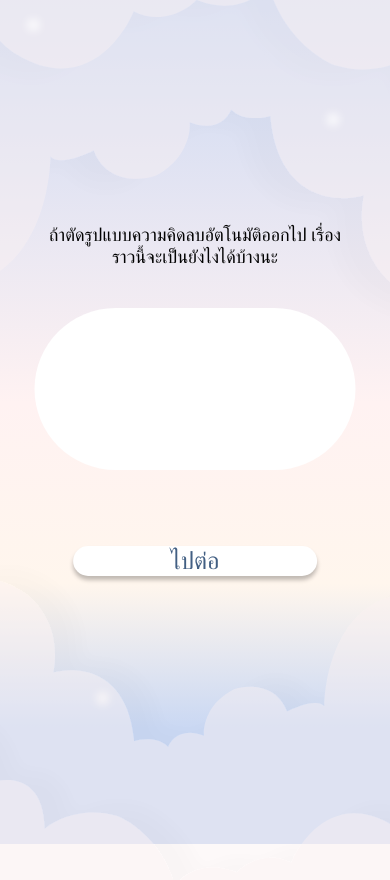
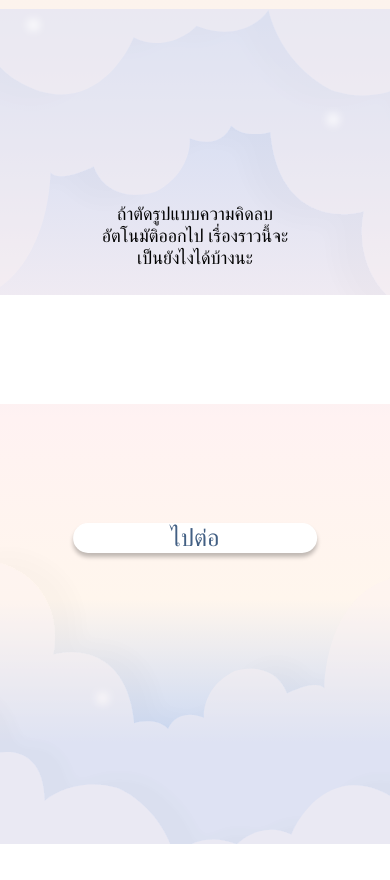
Before and after one commit to ChuoseDev/webapp, a React (Create React App) app in the folder frontend/: page /scene12 in a window 390 px wide. Shown: the top 880 px of the page. After the commit the page ends 844 px from the top, so only its background shows below. Built offline with nearby package versions, Linux system fonts and the light colour scheme.

Commit message:
Responsive for scene 12, 14, 16, analyse (#43)
Co-authored-by: Suppanat Poo-im <suppanat.pm@gmail.com>
Co-authored-by: grniss <69999855+grniss@users.noreply.github.com>

```diff
--- a/frontend/src/views/scene12/scene12.js
+++ b/frontend/src/views/scene12/scene12.js
@@ -1,7 +1,9 @@
 import { useNavigate } from 'react-router'
 import { useEffect, useState } from 'react'
 import Star from 'components/star/star'
-import { SCENE12_SHIFT_TIME } from 'utils/constant'
+import { scaleHeight, scaleWidth, SCENE12_SHIFT_TIME } from 'utils/constant'
+import BottomCloud from 'components/bottomCloud/bottomCloud'
+import TopCloud from 'components/topCloud/topCloud'
 
 const Scene12 = () => {
   const [scene, setScene] = useState(1)
@@ -328,23 +330,25 @@ const Scene12 = () => {
     setScene(0)
     setPhase(phase)
   }
-
   const containerStyle = (scene) => {
     return {
-      position: 'relative',
+      position: 'absolute',
+      // left: 0,
+      // top: 0,
+      textAlign: 'left',
+      margin: 0,
+      width: '100%',
+      height: '100%',
       overflow: 'hidden',
-      left: 0,
-      top: 0,
-      textAlign: 'center',
-      margin: 0,
     }
   }
 
   const backgroundStyles = (scene) => {
     return {
-      position: 'relative',
-      left: 0,
-      top: -30,
+      position: 'absolute',
+      width: '100%',
+      height: '100%',
+      objectFit: 'cover',
     }
   }
 
@@ -372,6 +376,8 @@ const Scene12 = () => {
         />
       )}
       <Star />
+      <BottomCloud />
+      <TopCloud />
       {scene !== 9 && scene !== 10 && (
         <div
           style={{
@@ -381,7 +387,7 @@ const Scene12 = () => {
             left: '50%',
             transform: 'translate(-50%, -50%)',
             'font-size': '18px',
-            width: '80%',
+            textAlign: 'center',
           }}
         >
           {message}
@@ -409,8 +415,8 @@ const Scene12 = () => {
             top: '35%',
             left: '50%',
             transform: 'translate(-50%, 0%)',
-            width: 317,
-            height: 160,
+            width: 317 * scaleWidth(),
+            height: 150 * scaleHeight(),
           }}
           value={story}
           onChange={(e) => {
--- a/frontend/src/views/scene14/scene14.js
+++ b/frontend/src/views/scene14/scene14.js
@@ -1,4 +1,5 @@
 import MiddleCloud from 'components/middleCloud/middleCloud'
+import BottomCloud from 'components/bottomCloud/bottomCloud'
 import Star from 'components/star/star'
 import { useEffect, useState } from 'react'
 import { useNavigate } from 'react-router'
@@ -11,10 +12,10 @@ const Scene14 = () => {
   const [message, setMessage] = useState('')
   const [anything, setAnything] = useState('')
   const [characterStyle, setCharacterStyle] = useState({
-    top: '19%',
-    left: '12%',
-    transform: 'rotate(-14deg)',
-    width: '295px',
+    top: 200 * scaleHeight(),
+    left: 500 * scaleWidth(),
+    transform: 'rotate(-10deg)',
+    width: 300 * scaleWidth(),
   })
   const phaseEnum = {
     firstPhase: 'firstPhase',
@@ -27,94 +28,94 @@ const Scene14 = () => {
       1: {
         message: 'นั่นสินะ',
         characterStyle: {
-          top: '35%',
-          left: '12%',
-          transform: 'rotate(-14deg)',
-          width: '295px',
+          top: 300 * scaleHeight(),
+          left: 115 * scaleWidth(),
+          transform: 'rotate(-16deg)',
+          width: 150 * scaleWidth(),
         },
       },
       3: {
         characterStyle: {
-          top: '35%',
-          left: '12%',
-          transform: 'rotate(-25deg)',
-          width: '295px',
+          top: 300 * scaleHeight(),
+          left: 115 * scaleWidth(),
+          transform: 'rotate(-30deg)',
+          width: 150 * scaleWidth(),
         },
       },
       5: {
         message:
           'เป็นเพราะความคิดของเราที่ทำให้ยึดติดกับเรื่องราวในอดีตและสิ่งที่ยังไม่เกิดขึ้น',
         characterStyle: {
-          top: '35%',
-          left: '12%',
-          transform: 'rotate(-14deg)',
-          width: '295px',
+          top: 300 * scaleHeight(),
+          left: 115 * scaleWidth(),
+          transform: 'rotate(-13deg)',
+          width: 150 * scaleWidth(),
         },
       },
       7: {
         characterStyle: {
-          top: '35%',
-          left: '12%',
-          transform: 'rotate(-10deg)',
-          width: '295px',
+          top: 300 * scaleHeight(),
+          left: 115 * scaleWidth(),
+          transform: 'rotate(-5deg)',
+          width: 150 * scaleWidth(),
         },
       },
       9: {
         characterStyle: {
-          top: '35%',
-          left: '12%',
-          transform: 'rotate(- )',
-          width: '295px',
+          top: 300 * scaleHeight(),
+          left: 115 * scaleWidth(),
+          transform: 'rotate(-14deg)',
+          width: 150 * scaleWidth(),
         },
       },
       11: {
         message: '“ถ้าเธอรู้ตัวว่ากำลังมีความคิดลบอัตโนมัติอยู่”',
         characterStyle: {
-          top: '35%',
-          left: '12%',
-          transform: 'rotate(-14deg)',
-          width: '295px',
+          top: 300 * scaleHeight(),
+          left: 115 * scaleWidth(),
+          transform: 'rotate(-23deg)',
+          width: 150 * scaleWidth(),
         },
       },
       13: {
         characterStyle: {
-          top: '35%',
-          left: '12%',
-          transform: 'rotate(-25deg)',
-          width: '295px',
+          top: 300 * scaleHeight(),
+          left: 115 * scaleWidth(),
+          transform: 'rotate(-34deg)',
+          width: 150 * scaleWidth(),
         },
       },
       15: {
         characterStyle: {
-          top: '35%',
-          left: '12%',
-          transform: 'rotate(-14deg )',
-          width: '295px',
+          top: 300 * scaleHeight(),
+          left: 115 * scaleWidth(),
+          transform: 'rotate(-24deg )',
+          width: 150 * scaleWidth(),
         },
       },
       17: {
         message: '“ก็นับเป็นก้าวใหญ่มากเลยนะที่จะพาเธออกไปจากตรงนี้"',
         characterStyle: {
-          top: '35%',
-          left: '12%',
-          transform: 'rotate(-6deg)',
-          width: '295px',
+          top: 300 * scaleHeight(),
+          left: 115 * scaleWidth(),
+          transform: 'rotate(-15deg)',
+          width: 150 * scaleWidth(),
         },
       },
       19: {
         characterStyle: {
-          top: '35%',
-          left: '12%',
-          transform: 'rotate(-14deg)',
-          width: '295px',
+          top: 300 * scaleHeight(),
+          left: 115 * scaleWidth(),
+          transform: 'rotate(-10deg)',
+          width: 150 * scaleWidth(),
         },
       },
       21: {
         characterStyle: {
-          top: '35%',
-          left: '12%',
-          transform: 'rotate(-25deg)',
-          width: '295px',
+          top: 300 * scaleHeight(),
+          left: 115 * scaleWidth(),
+          transform: 'rotate(-17deg)',
+          width: 150 * scaleWidth(),
         },
       },
       23: {
@@ -153,14 +154,27 @@ const Scene14 = () => {
       top: 0,
       textAlign: 'center',
       margin: 0,
+      height: window.screen.height,
     }
   }
 
-  const backgroundStyles = (scene) => {
+  const messageStyle = (scene) => {
     return {
+      position: 'absolute',
+      top: 150 * scaleHeight(),
+      fontSize: '18px',
+      width: '100%',
+      color: 'white',
+    }
+  }
+
+  const backgroundStyle = (scene) => {
+    return {
+      width: 390 * scaleWidth(),
+      height: 844 * scaleHeight(),
       position: 'relative',
-      left: 0,
-      top: 0,
+      // transition: 'opacity ease-in-out 1s',
+      background: '#5D53A3',
     }
   }
 
@@ -171,15 +185,11 @@ const Scene14 = () => {
 
   return (
     <div style={containerStyle(scene)}>
-      <img
-        class="bg_purple"
-        src={'images/BG_Purple.svg'}
-        alt="background"
-        style={backgroundStyles(scene)}
-      />
-      <div className={'text_top'}>{message}</div>
+      <div style={backgroundStyle(scene)}>
+        <p style={messageStyle(scene)}>{message}</p>
         <Star />
         <MiddleCloud />
+        <BottomCloud />
         {phase === phaseEnum.firstPhase && scene < 24 && (
           <img
             class="charactor"
@@ -204,7 +214,7 @@ const Scene14 = () => {
             ></textarea>
             <button
               class="button"
-            style={{ top: '50%' }}
+              style={{ top: 500 * scaleHeight() }}
               onClick={() => goNext()}
             >
               ไปต่อ
@@ -212,6 +222,7 @@ const Scene14 = () => {
           </div>
         )}
       </div>
+    </div>
   )
 }
 
--- a/frontend/src/views/scene16/scene16.css
+++ b/frontend/src/views/scene16/scene16.css
@@ -18,14 +18,6 @@
     text-align: center;
   }
 
-  .closeDoor {
-    position: absolute;
-    top: 50%;
-    left: 50%;
-    transform: translate(-50%, -50%);
-    width: 200px;
-  }
-
   .openDoor {
     position: absolute;
     top: 58%;
--- a/frontend/src/views/scene16/scene16.js
+++ b/frontend/src/views/scene16/scene16.js
@@ -2,7 +2,12 @@ import { useEffect, useState } from 'react'
 import './scene16.css'
 import MiddleCloud from 'components/middleCloud/middleCloud'
 import GlitterStar from 'components/glitterStar/glitterStar'
-import { scaleMean, SCENE16_SHIFT_TIME } from 'utils/constant'
+import {
+  scaleHeight,
+  scaleMean,
+  scaleWidth,
+  SCENE16_SHIFT_TIME,
+} from 'utils/constant'
 import { useNavigate } from 'react-router'
 
 const Scene16 = () => {
@@ -18,46 +23,46 @@ const Scene16 = () => {
     5: {
       openDoorStyle: {
         position: 'absolute',
-        top: '57%',
-        left: '52%',
+        top: 500 * scaleHeight(),
+        left: 200 * scaleWidth(),
         transform: 'translate(-50%, -50%)',
-        width: '320px',
+        width: 350 * scaleWidth(),
       },
     },
     6: {
       openDoorStyle: {
         position: 'absolute',
-        top: '57%',
-        left: '54%',
+        top: 510 * scaleHeight(),
+        left: 205 * scaleWidth(),
         transform: 'translate(-50%, -50%)',
-        width: '420px',
+        width: 450 * scaleWidth(),
       },
     },
     7: {
       openDoorStyle: {
         position: 'absolute',
-        top: '57%',
-        left: '56%',
+        top: 520 * scaleHeight(),
+        left: 210 * scaleWidth(),
         transform: 'translate(-50%, -50%)',
-        width: '550px',
+        width: 550 * scaleWidth(),
       },
     },
     8: {
       openDoorStyle: {
         position: 'absolute',
-        top: '57%',
-        left: '60%',
+        top: 530 * scaleHeight(),
+        left: 215 * scaleWidth(),
         transform: 'translate(-50%, -50%)',
-        width: '680px',
+        width: 650 * scaleWidth(),
       },
     },
     9: {
       openDoorStyle: {
         position: 'absolute',
-        top: '69%',
-        left: '64%',
+        top: 540 * scaleHeight(),
+        left: 220 * scaleWidth(),
         transform: 'translate(-50%, -50%)',
-        width: '860px',
+        width: 750 * scaleWidth(),
       },
     },
 
@@ -79,7 +84,7 @@ const Scene16 = () => {
       message: '“เพราะฉัน..”',
     },
     23: {
-      message: '“จะอยู่ข้างๆเธอเอง”',
+      message: '“จะอยู่ข้าง ๆ เธอเอง”',
     },
   }
 
@@ -92,7 +97,7 @@ const Scene16 = () => {
         top: 0,
         textAlign: 'center',
         margin: 0,
-        height: '100vh',
+        height: window.screen.height,
         backgroundColor: 'black',
         display: 'flex',
         justifyContent: 'center',
@@ -104,7 +109,7 @@ const Scene16 = () => {
         top: 0,
         textAlign: 'center',
         margin: 0,
-        height: '100vh',
+        height: window.screen.height,
         display: 'flex',
         justifyContent: 'center',
       }
@@ -116,7 +121,7 @@ const Scene16 = () => {
       position: 'fixed',
       color: 'black',
       top: '50%',
-      width: '100vh',
+      width: window.screen.height,
       // transform: 'translate(-50%, -50%)',
       fontSize: 20 * scaleMean(),
       // textAlign: 'center',
@@ -160,6 +165,11 @@ const Scene16 = () => {
           className={'closeDoor'}
           src={'images/CloseDoor.svg'}
           alt="closedoor"
+          position="absolute"
+          top="500 * scaleHeight()"
+          left="200 * scaleWidth()"
+          transform="translate(-50%, -50%)"
+          width="200 * scaleWidth()"
         />
       )}
       {scene >= 5 && scene <= 9 && (
```
Also changed, not shown: frontend/src/views/analyse/analyse.js (+7 -4 lines). Lines whose indentation alone changed are shown as unchanged.
